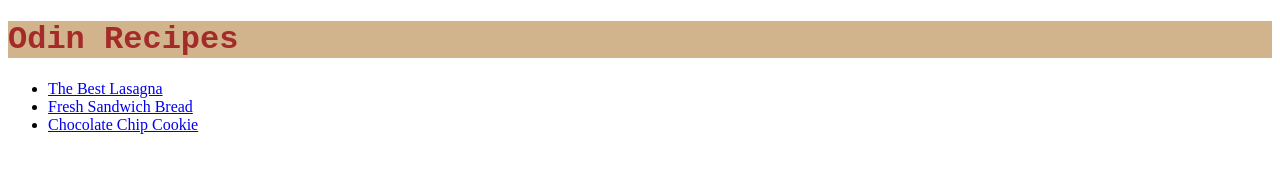
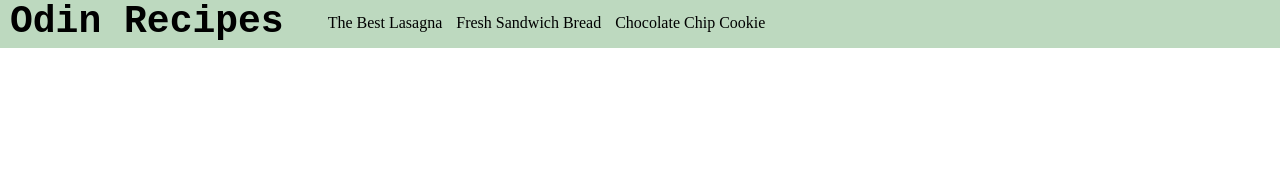
Before and after one commit to Msteele77/odin-recipes, a plain HTML site: page index.html in a window 1280 px wide. Drawn offline with Linux system fonts and the light colour scheme.

Commit message:
added styling to each html document and added a navigation to main page. Fixed formatting in html.

```diff
--- a/assets/styles.css
+++ b/assets/styles.css
@@ -1,18 +1,90 @@
+* {
+    margin: 0 auto;
+}
+
+
 h1 {
-    color: brown;
     font-family: 'Courier New', Courier, monospace;
-    background-color: tan;
+    text-align: center;
+    margin-bottom: 5px;
+    margin-top: 0px;
+    font-size: 38px;
+}
+
+
+header {
+    padding: 0px;
+    margin: 0 auto;
+    position: sticky;
+    position: -webkit-sticky;
+    top: 0;
+    z-index: 9999;
+    background-color: #bdd9bf;
+
+}
+
+header h1 {
+    display: inline-block;
+    padding-left: 10px;
+
+}
+
+header nav {
+    display: inline-block;
+    list-style: none;
+}
+
+
+header nav ul {
+   float: right;
+
+}
+
+header nav ul li a {
+    text-decoration: none;
+    color: black;
+
+}
+
+li {
+    display: inline-block;
+    margin-right: 10px;
+    vertical-align: center;
+
 }
 
 h2 {
-    color: tan;
     text-decoration: underline;
+    text-align: left;
+    margin-top: 0;
 }
 
 h3 {
-    color: darkgrey;
+    display: block;
+    margin: 0 auto;
+    text-align: left;
 }
 
 h4 {
-    color: brown;
+    text-align: left;
 }
+
+
+img {
+    display: inline-block;
+    margin: 0 auto;
+}
+
+.section-content {
+    display: inline-block;
+    max-width: 600px;
+    vertical-align: top;
+    padding-left: 10px;
+    text-align: left;
+}
+
+.recipe-card {
+    background-color: #bdd9bf;
+    text-align: center;
+    padding: 10px;
+}
--- a/index.html
+++ b/index.html
@@ -7,11 +7,24 @@
     <title>Recipe Book</title>
 </head>
 <body>
-    <h1>Odin Recipes</h1>
-    <ul>
-        <li><a href="recipes/lasagna.html">The Best Lasagna</a></li>
-        <li><a href="recipes/bread.html">Fresh Sandwich Bread</a></li>
-        <li><a href="recipes/cookie.html">Chocolate Chip Cookie</a></li>
-    </ul>
+    <!--navigation-->
+    <header>
+        <h1>Odin Recipes</h1>
+
+        <nav>
+            <ul>
+                <li>
+                    <a href="recipes/lasagna.html">The Best Lasagna</a>
+                </li>
+                <li>
+                    <a href="recipes/bread.html">Fresh Sandwich Bread</a>
+                </li>
+                <li>
+                    <a href="recipes/cookie.html">Chocolate Chip Cookie</a>
+                </li>
+            </ul>
+        </nav>
+    </header>
+    <!--end navigation-->
 </body>
 </html>
```
Also changed, not shown: recipes/bread.html (+6 -3 lines), recipes/cookie.html (+6 -3 lines), recipes/lasagna.html (+4 -3 lines).
